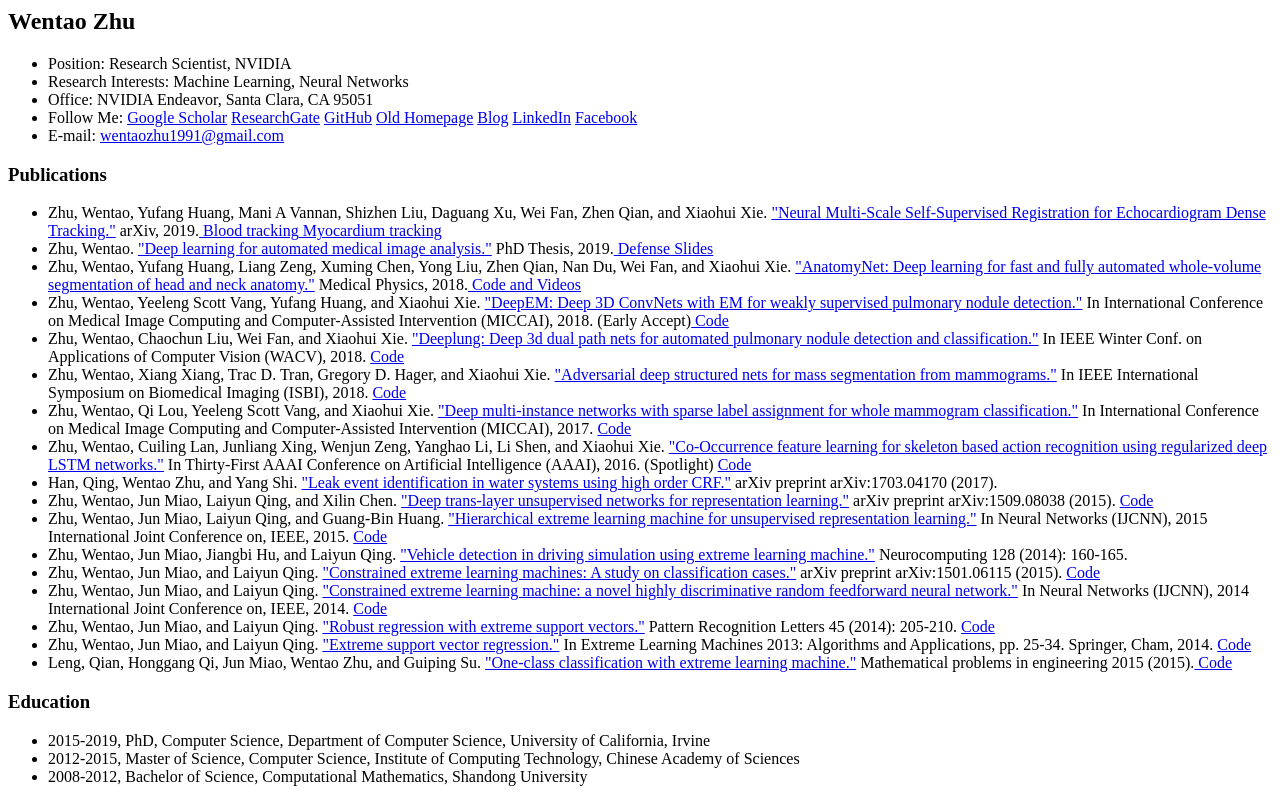
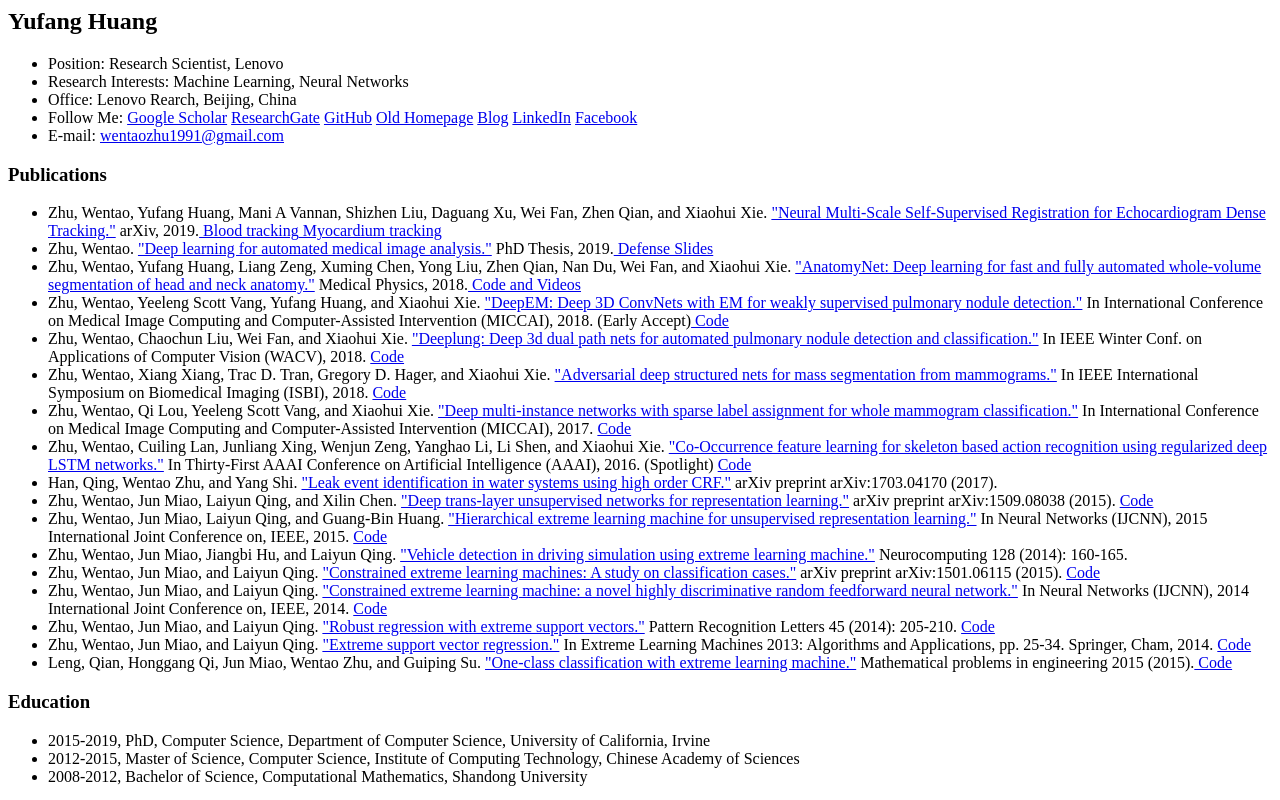
Before and after one commit to YufangHuang/yufanghuang.github.io, a plain HTML site: page index.html in a window 1280 px wide. Shown: the top 800 px of the page. Drawn offline with Linux system fonts and the light colour scheme.

Commit message:
Update index.html

```diff
--- a/index.html
+++ b/index.html
@@ -1,15 +1,15 @@
 <HTML><HEAD>
-<TITLE>Wentao Zhu</TITLE>
-<LINK rev="Made" href="mailto:wentaozhu1991@gmail.com">
-<META name="person" content="Wentao Zhu">
-<META name="sortname" content="Zhu, Wentao">
+<TITLE>Yufang Huang</TITLE>
+<LINK rev="Made" href="mailto:yfhuang1992new@gmail.com">
+<META name="person" content="Yufang Huang">
+<META name="sortname" content="Huang, Yufang">
 </HEAD><BODY>
-<H2>Wentao Zhu</H2>
+<H2>Yufang Huang</H2>
 
 <UL>
-	<LI>Position: Research Scientist, NVIDIA</LI>
+	<LI>Position: Research Scientist, Lenovo</LI>
 	<LI>Research Interests: Machine Learning, Neural Networks</LI>
-	<LI>Office: NVIDIA Endeavor, Santa Clara, CA 95051</LI>
+	<LI>Office: Lenovo Rearch, Beijing, China </LI>
 	<LI>Follow Me: <A href="https://scholar.google.com.hk/citations?user=2hjYfqIAAAAJ&">
 	Google Scholar</A>  <A href="https://www.researchgate.net/profile/Wentao_Zhu4">
 	ResearchGate</A>  <A href="https://github.com/wentaozhu">
```
